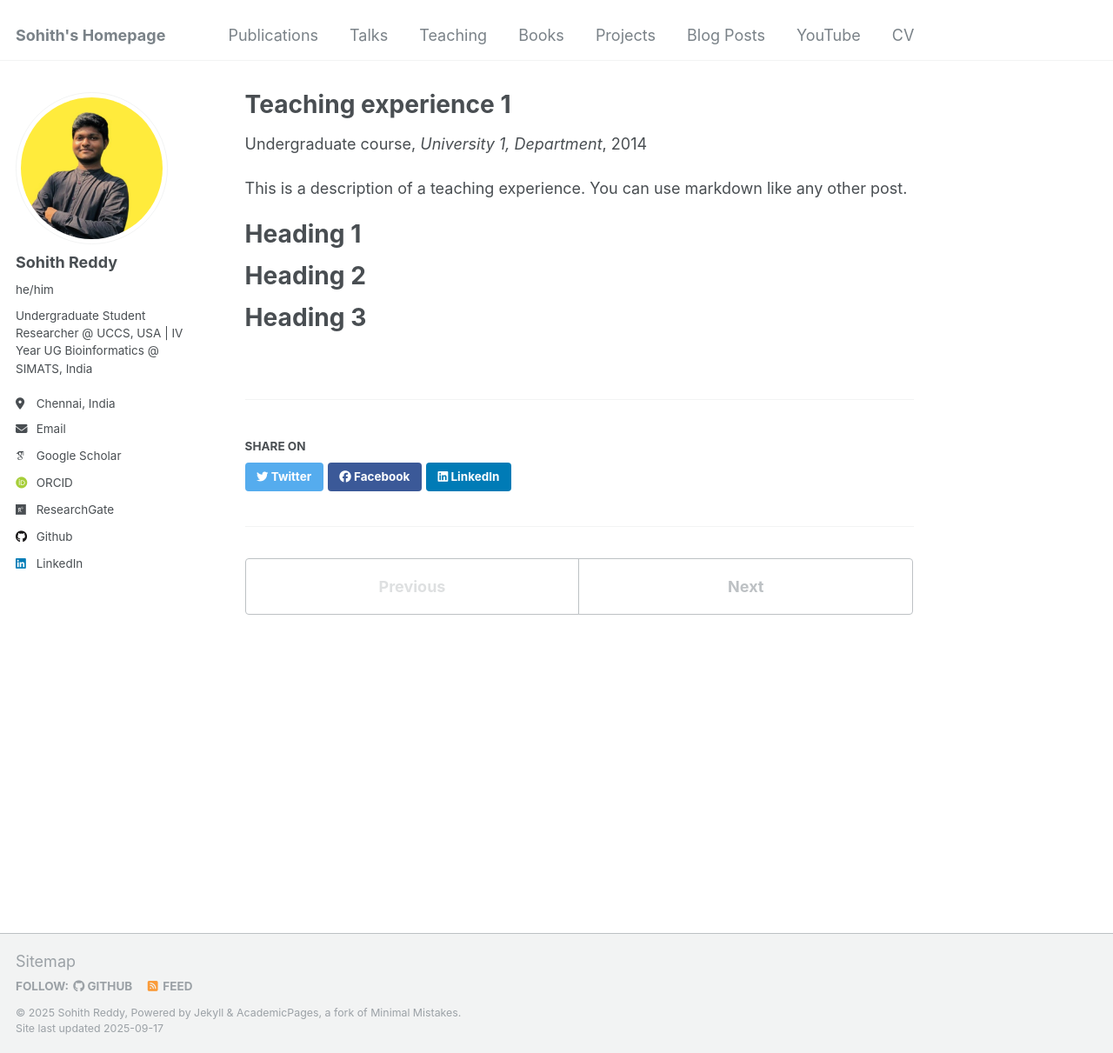
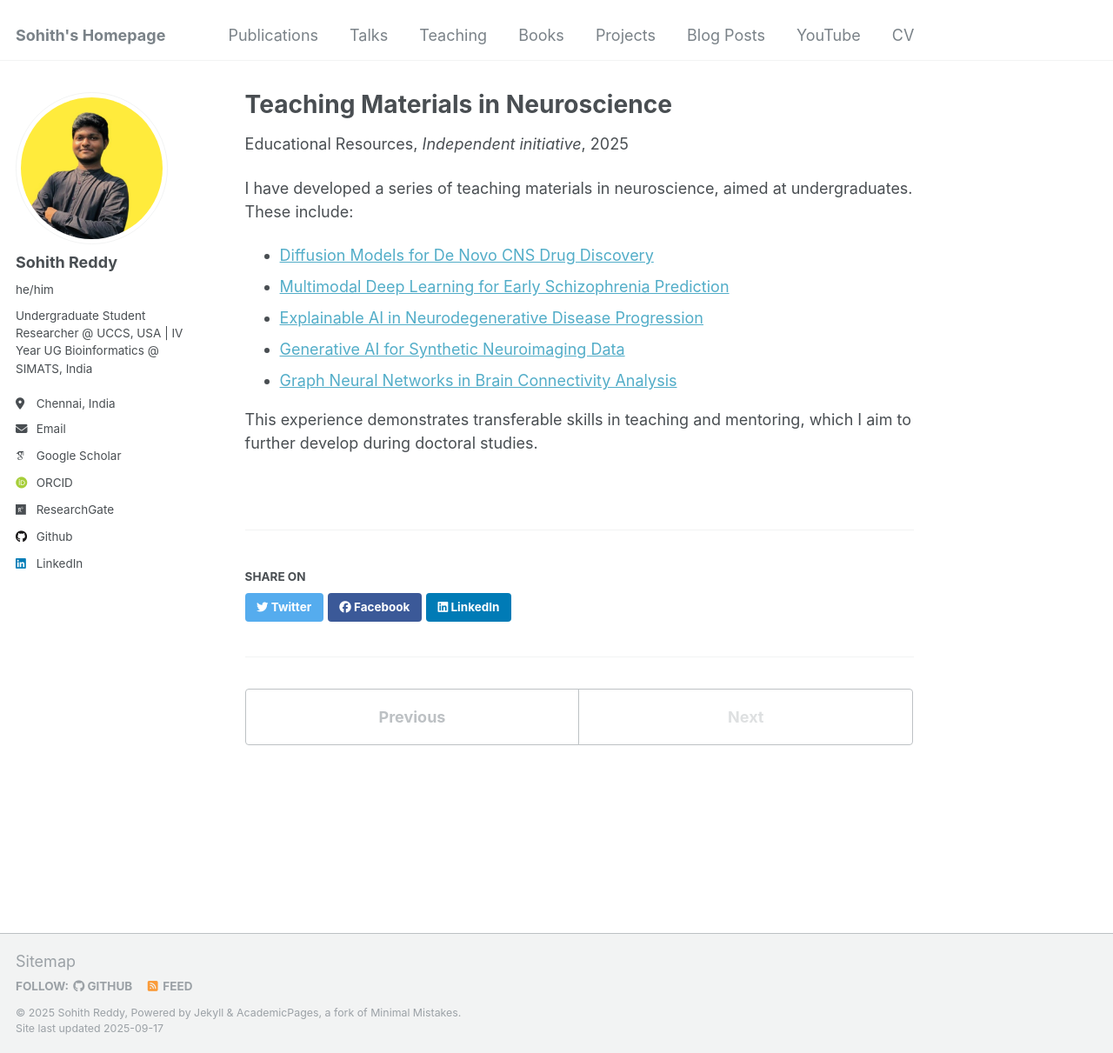
Before and after one commit to sohithpydev/sohith, a Jekyll site: the page built from _teaching/2014-spring-teaching-1.md, in a window 1280 px wide and 1211 px high. Shown: the whole window at 87% size. Built offline with Jekyll 4.4.1, drawn with Linux system fonts in a browser that asks for light colours; some web fonts are replaced.

Commit message:
Update 2014-spring-teaching-1.md

```diff
--- a/_teaching/2014-spring-teaching-1.md
+++ b/_teaching/2014-spring-teaching-1.md
@@ -1,20 +1,20 @@
 ---
-title: "Teaching experience 1"
+title: "Teaching Materials in Neuroscience"
 collection: teaching
-type: "Undergraduate course"
-permalink: /teaching/2014-spring-teaching-1
-venue: "University 1, Department"
-date: 2014-01-01
-location: "City, Country"
+type: "Educational Resources"
+permalink: /teaching/neuroscience-materials
+venue: "Independent initiative"
+date: 2025-08-01
+location: "Online"
 ---
 
-This is a description of a teaching experience. You can use markdown like any other post.
+I have developed a series of teaching materials in neuroscience, aimed at undergraduates.
+These include:
 
-Heading 1
-======
+- [Diffusion Models for De Novo CNS Drug Discovery](https://www.slideshare.net/slideshow/diffusion-models-for-de-novo-cns-drug-discovery/282007613)
+- [Multimodal Deep Learning for Early Schizophrenia Prediction](https://www.slideshare.net/slideshow/multimodal-deep-learning-for-early-schizophrenia-prediction/282008957)
+- [Explainable AI in Neurodegenerative Disease Progression](https://www.slideshare.net/slideshow/explainable-ai-in-neurodegenerative-disease-progression/282080385)
+- [Generative AI for Synthetic Neuroimaging Data](https://www.slideshare.net/slideshow/generative-ai-for-synthetic-neuroimaging-data/282127682)
+- [Graph Neural Networks in Brain Connectivity Analysis](https://www.slideshare.net/slideshow/graph-neural-networks-in-brain-connectivity-analysis/282205385)
 
-Heading 2
-======
-
-Heading 3
-======
+This experience demonstrates transferable skills in teaching and mentoring, which I aim to further develop during doctoral studies.
```
